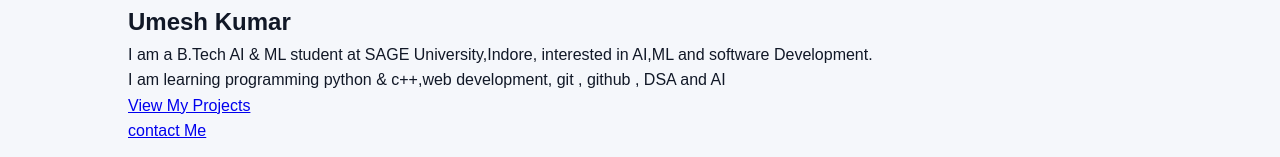
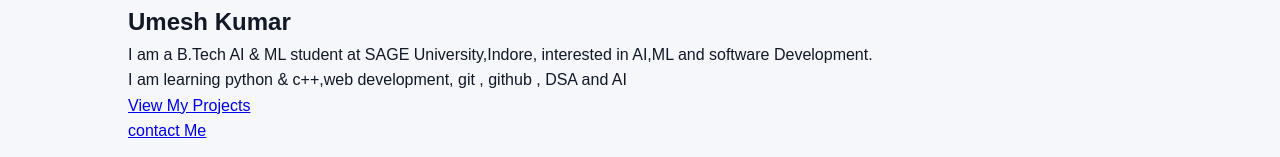
Before and after one commit to bhaskarthetech/umesh-portfolio, a plain HTML site: page index.html in a window 1280 px wide. Shown: the part 154-311 px from the top of the page. Drawn offline with Linux system fonts and the light colour scheme.

Commit message:
Update portfolio

```diff
--- a/index.html
+++ b/index.html
@@ -27,7 +27,7 @@
             interested in AI,ML and software Development.
     </p>
     <p>
-        I am learning programming python & c++,web development, git , github , DSA and AI
+        I am learning python & c++,web development, git , github , DSA and AI
     </p>
 
     <a href="#projects">View My Projects</a>
```
